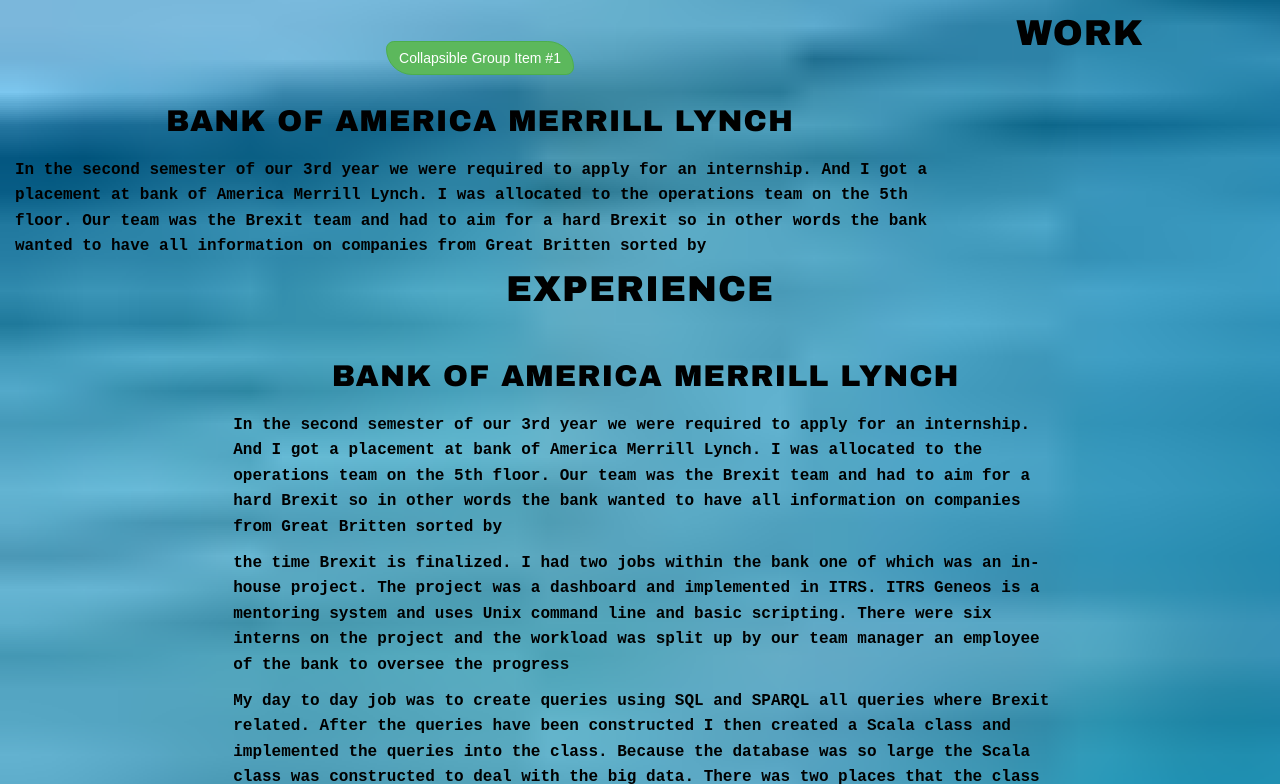
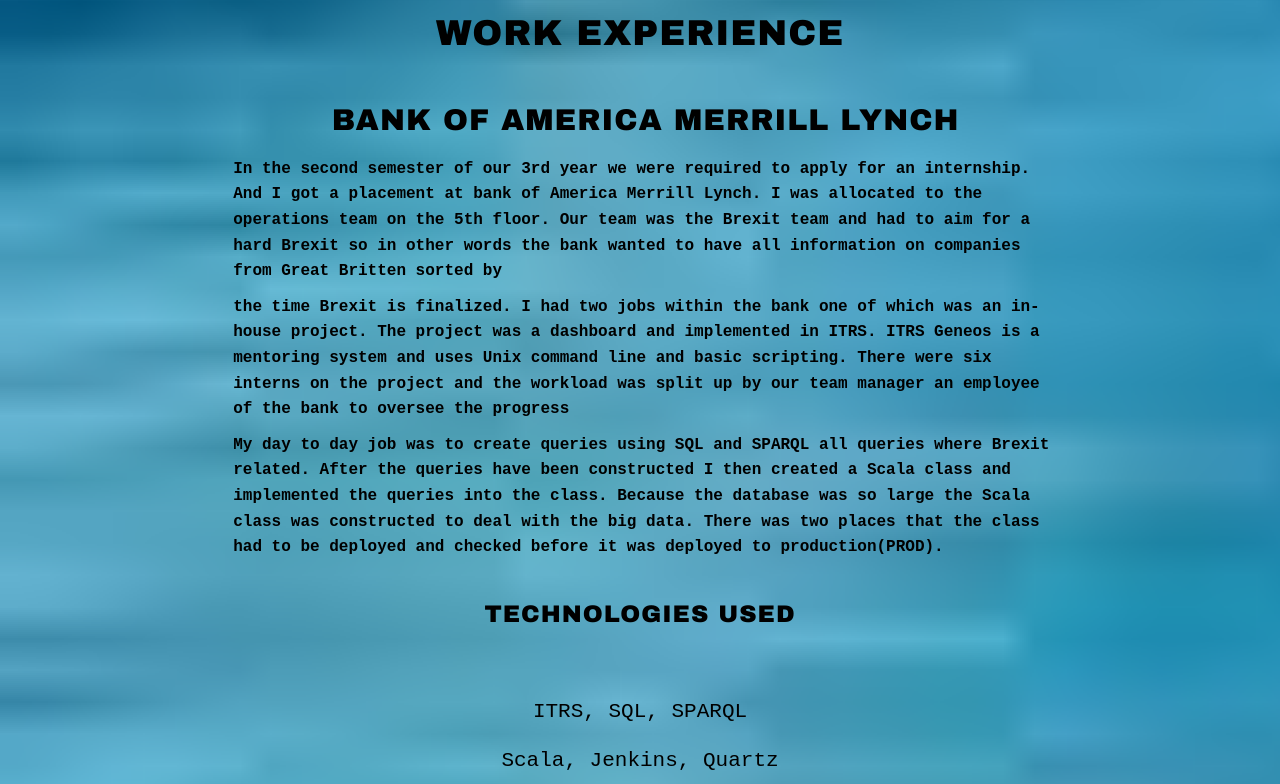
Before and after one commit to alexgrantjnr/alexgrantjnr.github.io, a plain HTML site: page index.html in a window 1280 px wide. Shown: the part 3640-4424 px from the top of the page. Drawn offline with nearby package versions, Linux system fonts and the light colour scheme.

Commit message:
Collapse test 1.3

```diff
--- a/index.html
+++ b/index.html
@@ -671,36 +671,6 @@
 		</div>
 	</div>
 
-	<div class="col-lg-9 text-center">
-	<div id="accordion">
-		<div class="card">
-		  <div class="card-header" id="headingOne">
-			<h5 class="mb-0">
-			  <button class="btn btn-link" data-toggle="collapse" data-target="#collapseOne" aria-expanded="true" aria-controls="collapseOne">
-				Collapsible Group Item #1
-			  </button>
-			</h5>
-		  </div>
-
-		  <div id="collapseOne" class="collapse show" aria-labelledby="headingOne" data-parent="#accordion">
-			<div class="card-body">
-				<h2>Bank Of America Merrill Lynch </h2>
-				<p>In the second semester of our 3rd year we were required to apply for an internship. And I got a
-					placement at
-					bank of America Merrill Lynch. I was allocated to the operations team on the 5th floor. Our team was
-					the
-					Brexit
-					team and had to aim for a hard Brexit so in other words the bank wanted to have all information on
-					companies
-					from
-					Great Britten sorted by</p>
-				</div>
-		  </div>
-		</div>
-		</div>
-		</div>
-
-
 	<div class="container">
 		<div id="workExp">
 			<h1>Work Experience</h1>
```
